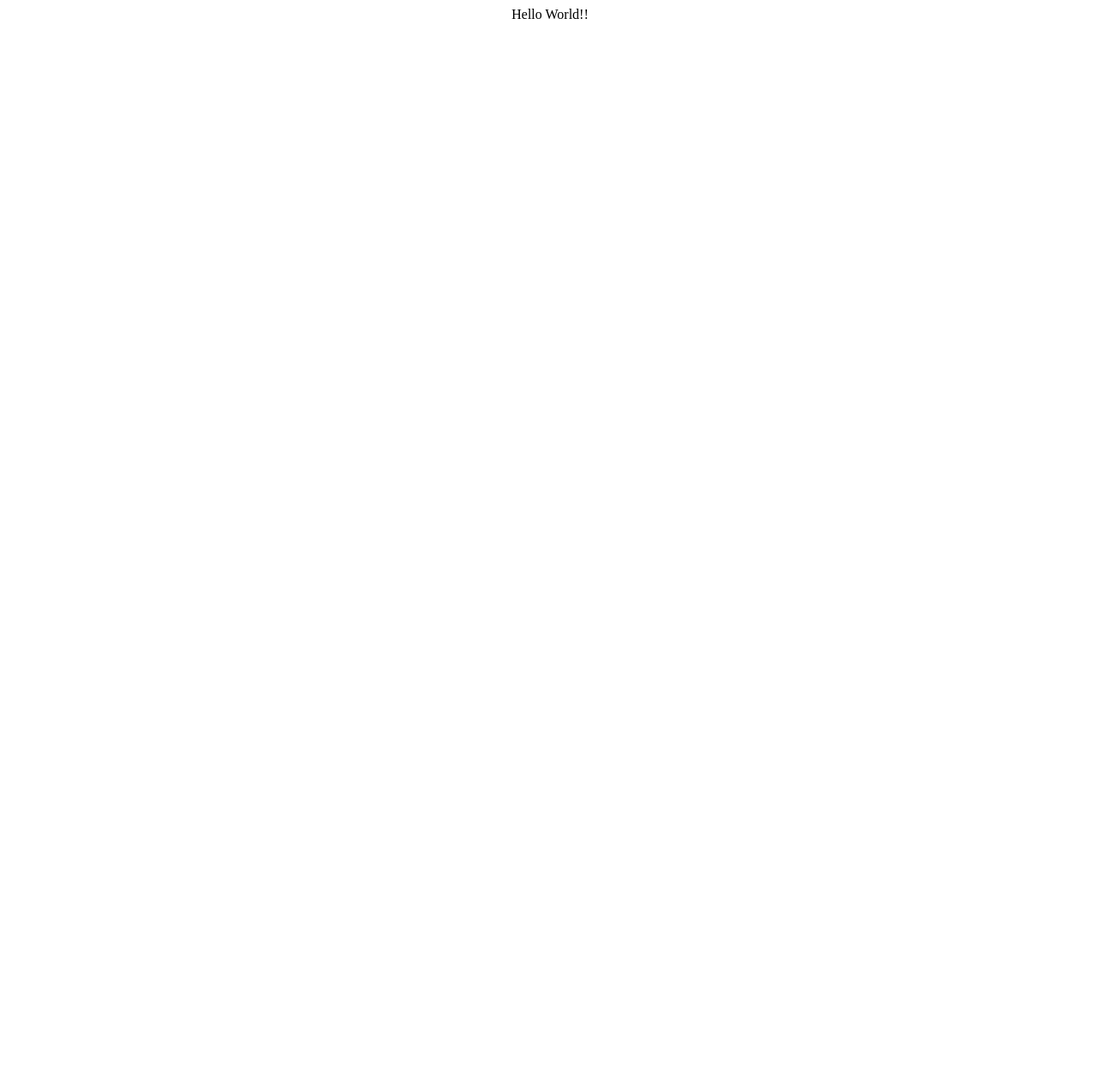
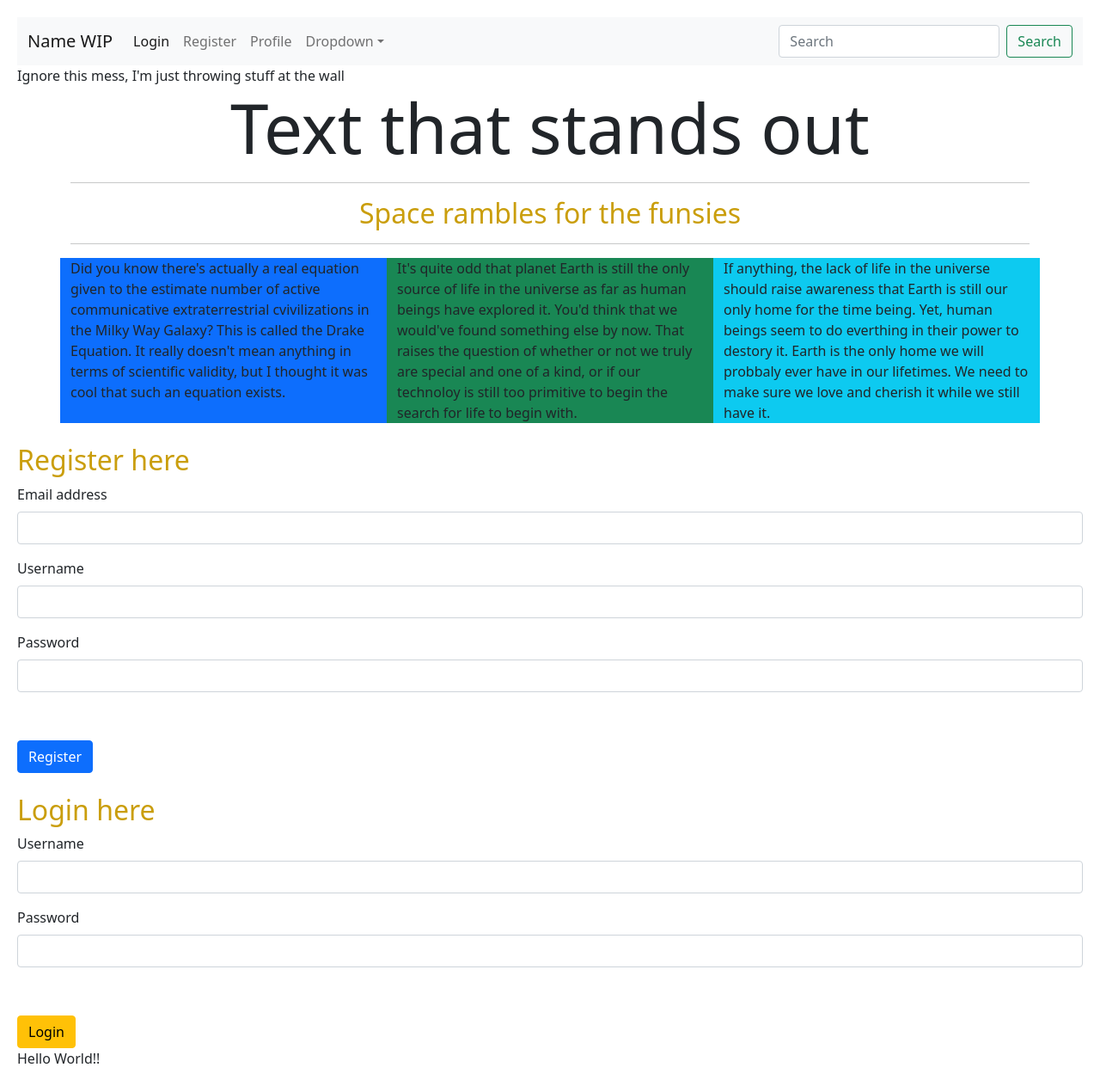
Before and after one commit to Edible-o7/UIP-project, a React (Create React App) app in the folder client/: page / in a window 1280 px wide. Shown: the whole page at 86% size. Before the commit the page ends 800 px from the top, so only its background shows below. Built offline with nearby package versions, Linux system fonts and the light colour scheme.

Commit message:
Added Login, Navbar, Register, and Text components with some "styling"

```diff
--- a/client/public/index.html
+++ b/client/public/index.html
@@ -12,11 +12,13 @@
 
     <link rel="manifest" href="%PUBLIC_URL%/manifest.json" />
 
+    <link href="https://cdn.jsdelivr.net/npm/bootstrap@5.1.3/dist/css/bootstrap.min.css" rel="stylesheet" integrity="sha384-1BmE4kWBq78iYhFldvKuhfTAU6auU8tT94WrHftjDbrCEXSU1oBoqyl2QvZ6jIW3" crossorigin="anonymous">
+
     <title>MY React App</title>
   </head>
   <body>
     <noscript>You need to enable JavaScript to run this app.</noscript>
     <div id="root"></div>
-
+     <script src="https://cdn.jsdelivr.net/npm/bootstrap@5.1.3/dist/js/bootstrap.bundle.min.js" integrity="sha384-ka7Sk0Gln4gmtz2MlQnikT1wXgYsOg+OMhuP+IlRH9sENBO0LRn5q+8nbTov4+1p" crossorigin="anonymous"></script>
   </body>
 </html>
--- a/client/src/App.css
+++ b/client/src/App.css
@@ -1,5 +1,9 @@
-.App {
-  text-align: center;
+body {
+  padding: 20px;
+}
+
+h2 {
+  color: rgb(202, 158, 12);
 }
 
 .App-logo {
--- a/client/src/App.js
+++ b/client/src/App.js
@@ -1,9 +1,23 @@
 
 import './App.css';
+import Navbar from './components/Navbar.js';
+import Register from './components/Register.js';
+import Login from './components/Login.js'
+import Text from './components/Text.js'
 
 function App() {
   return (
     <div className="App">
+      <Navbar />
+      Ignore this mess, I'm just throwing stuff at the wall
+      <Text />
+      <br />
+      <h2>Register here</h2>
+      <Register />
+      <br />
+      <h2>Login here</h2>
+      <Login />
+
       Hello World!!
     </div>
   );
--- /dev/null
+++ b/client/src/components/Login.js
@@ -0,0 +1,21 @@
+const Login = () => {
+    return (
+        <div>
+        <form>
+  <div className="mb-3">
+    <label for="exampleUsername" className="form-label">Username</label>
+    <input type="username" className="form-control" id="exampleUsername" aria-describedby="usernameHelp"/>
+  </div>
+    <div className="mb-3">
+    <label for="exampleInputPassword1" className="form-label">Password</label>
+    <input type="password" className="form-control" id="exampleInputPassword1"/>
+  </div>
+  <div className="mb-3 form-check">
+  </div>
+  <button type="submit" className="btn btn-warning">Login</button>
+</form>
+        </div>
+    );
+}
+
+export default Login;
--- /dev/null
+++ b/client/src/components/Navbar.js
@@ -0,0 +1,44 @@
+const Navbar = () => {
+    return (
+        <div>
+            <nav className="navbar navbar-expand-lg navbar-light bg-light">
+  <div className="container-fluid">
+    <a className="navbar-brand" href="#">Name WIP</a>
+    <button className="navbar-toggler" type="button" data-bs-toggle="collapse" data-bs-target="#navbarSupportedContent" aria-controls="navbarSupportedContent" aria-expanded="false" aria-label="Toggle navigation">
+      <span className="navbar-toggler-icon"></span>
+    </button>
+    <div className="collapse navbar-collapse" id="navbarSupportedContent">
+      <ul className="navbar-nav me-auto mb-2 mb-lg-0">
+        <li className="nav-item">
+          <a className="nav-link active" aria-current="page" href="#">Login</a>
+        </li>
+        <li className="nav-item">
+          <a className="nav-link" href="#">Register</a>
+        </li>
+                <li className="nav-item">
+          <a className="nav-link" href="#">Profile</a>
+        </li>
+        <li className="nav-item dropdown">
+          <a className="nav-link dropdown-toggle" href="#" id="navbarDropdown" role="button" data-bs-toggle="dropdown" aria-expanded="false">
+            Dropdown
+          </a>
+          <ul className="dropdown-menu" aria-labelledby="navbarDropdown">
+            <li><a className="dropdown-item" href="#">Hello</a></li>
+            <li><a className="dropdown-item" href="#">Just keeping this around</a></li>
+            <li><hr className="dropdown-divider"/></li>
+            <li><a className="dropdown-item" href="#">In case I wanna use it later</a></li>
+          </ul>
+        </li>
+      </ul>
+      <form className="d-flex">
+        <input className="form-control me-2" type="search" placeholder="Search" aria-label="Search"/>
+        <button className="btn btn-outline-success" type="submit">Search</button>
+      </form>
+    </div>
+  </div>
+</nav>
+        </div>
+    );
+}
+
+export default Navbar;
--- /dev/null
+++ b/client/src/components/Register.js
@@ -0,0 +1,25 @@
+const Register = () => {
+    return (
+        <div>
+        <form>
+  <div className="mb-3">
+    <label for="exampleInputEmail1" className="form-label">Email address</label>
+    <input type="email" className="form-control" id="exampleInputEmail1" aria-describedby="emailHelp"/>
+  </div>
+  <div className="mb-3">
+    <label for="exampleInputUsername" className="form-label">Username</label>
+    <input type="password" className="form-control" id="exampleInputUsername"/>
+  </div>
+    <div className="mb-3">
+    <label for="exampleInputPassword1" className="form-label">Password</label>
+    <input type="password" className="form-control" id="exampleInputPassword1"/>
+  </div>
+  <div className="mb-3 form-check">
+  </div>
+  <button type="submit" className="btn btn-primary">Register</button>
+</form>
+        </div>
+    );
+}
+
+export default Register;
--- /dev/null
+++ b/client/src/components/Text.js
@@ -0,0 +1,26 @@
+const Text = () => {
+    return(
+        <div>
+            <h1 className="text-center display-1"> Text that stands out</h1>
+            <div className="container">
+                <hr />
+                <h2 className="text-center">Space rambles for the funsies</h2>
+                <hr />
+                {/* row 1 of stuff */}
+                <div className="row">
+                    <div className="col-md bg-primary">
+                        Did you know there's actually a real equation given to the estimate number of active communicative extraterrestrial cvivilizations in the Milky Way Galaxy? This is called the Drake Equation. It really doesn't mean anything in terms of scientific validity, but I thought it was cool that such an equation exists.
+                    </div>
+                    <div className="col-md bg-success">
+                        It's quite odd that planet Earth is still the only source of life in the universe as far as human beings have explored it. You'd think that we would've found something else by now. That raises the question of whether or not we truly are special and one of a kind, or if our technoloy is still too primitive to begin the search for life to begin with.
+                    </div>
+                    <div className="col-md bg-info">
+                        If anything, the lack of life in the universe should raise awareness that Earth is still our only home for the time being. Yet, human beings seem to do everthing in their power to destory it. Earth is the only home we will probbaly ever have in our lifetimes. We need to make sure we love and cherish it while we still have it.
+                    </div>
+                </div>
+            </div>
+        </div>
+    )
+};
+
+export default Text;
```
